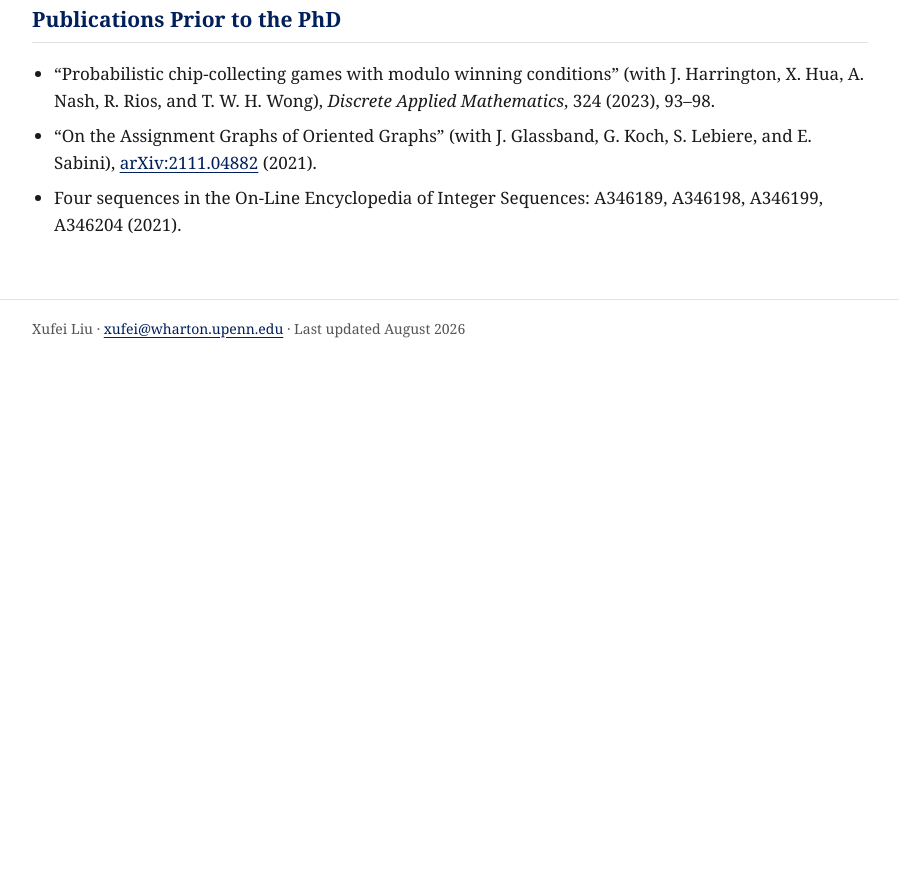
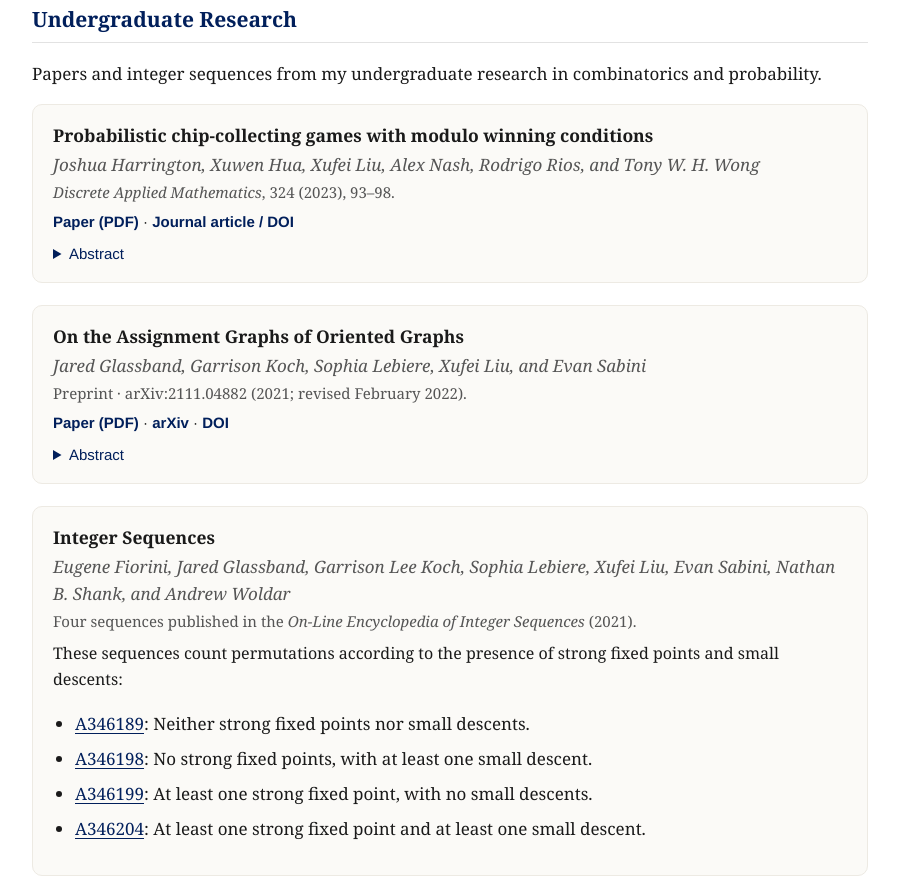
Before and after one commit to xufei-wharton/xufei-wharton.github.io, a plain HTML site: page research.html in a window 1280 px wide. Shown: the part 1142-2022 px from the top of the page, without its empty margins (190-1089 px from the left). Before the commit the page ends 1516 px from the top, so only its background shows below. Drawn offline with Linux system fonts and the light colour scheme.

Commit message:
Expand undergraduate research with papers, abstracts, and sequence links

```diff
--- a/research.html
+++ b/research.html
@@ -4,7 +4,7 @@
   <meta charset="utf-8">
   <meta name="viewport" content="width=device-width, initial-scale=1">
   <title>Research — Xufei Liu</title>
-  <meta name="description" content="Research by Xufei Liu: human-LLM collaboration and cognitive load, decision-aware learning from wearable sensors, and adaptive review policies for learning platforms.">
+  <meta name="description" content="Research by Xufei Liu: human-LLM collaboration and cognitive load, decision-aware learning from wearable sensors, adaptive review policies for learning platforms, and undergraduate research in combinatorics and probability.">
   <link rel="stylesheet" href="style.css">
 </head>
 <body>
@@ -115,24 +115,65 @@
     </details>
   </div>
 
-  <h2>Publications Prior to the PhD</h2>
+  <h2 id="undergraduate-research">Undergraduate Research</h2>
+  <p>Papers and integer sequences from my undergraduate research in combinatorics and probability.</p>
 
-  <ul>
-    <li>&ldquo;Probabilistic chip-collecting games with modulo winning conditions&rdquo;
-    (with J. Harrington, X. Hua, A. Nash, R. Rios, and T. W. H. Wong),
-    <em>Discrete Applied Mathematics</em>, 324 (2023), 93&ndash;98.</li>
-    <li>&ldquo;On the Assignment Graphs of Oriented Graphs&rdquo;
-    (with J. Glassband, G. Koch, S. Lebiere, and E. Sabini),
-    <a href="https://doi.org/10.48550/arXiv.2111.04882">arXiv:2111.04882</a> (2021).</li>
-    <li>Four sequences in the On-Line Encyclopedia of Integer Sequences:
-    A346189, A346198, A346199, A346204 (2021).</li>
-  </ul>
+  <div class="paper">
+    <div class="title">Probabilistic chip-collecting games with modulo winning conditions</div>
+    <div class="byline">Joshua Harrington, Xuwen Hua, Xufei Liu, Alex Nash, Rodrigo Rios, and Tony W. H. Wong</div>
+    <div class="status"><em>Discrete Applied Mathematics</em>, 324 (2023), 93&ndash;98.</div>
+    <div class="links">
+      <a href="papers/Probabilistic_Chip_Collecting_Games.pdf">Paper (PDF)</a> &middot;
+      <a href="https://doi.org/10.1016/j.dam.2022.08.031">Journal article / DOI</a>
+    </div>
+    <details>
+      <summary>Abstract</summary>
+      <p>Let <em>a</em>, <em>b</em>, and <em>n</em> be integers with 0 &lt; <em>a</em> &lt; <em>b</em> &lt; <em>n</em>.
+      In a certain two-player probabilistic chip-collecting game, Alice tosses a coin to determine
+      whether she collects <em>a</em> chips or <em>b</em> chips. If Alice collects <em>a</em> chips,
+      then Bob collects <em>b</em> chips, and vice versa. A player is announced the winner when
+      they have accumulated a number of chips that is a multiple of <em>n</em>. In this paper,
+      we settle two conjectures from the literature related to this game.</p>
+    </details>
+  </div>
+
+  <div class="paper">
+    <div class="title">On the Assignment Graphs of Oriented Graphs</div>
+    <div class="byline">Jared Glassband, Garrison Koch, Sophia Lebiere, Xufei Liu, and Evan Sabini</div>
+    <div class="status">Preprint &middot; arXiv:2111.04882 (2021; revised February 2022).</div>
+    <div class="links">
+      <a href="papers/Assignment_Graphs_of_Oriented_Graphs.pdf">Paper (PDF)</a> &middot;
+      <a href="https://arxiv.org/abs/2111.04882">arXiv</a> &middot;
+      <a href="https://doi.org/10.48550/arXiv.2111.04882">DOI</a>
+    </div>
+    <details>
+      <summary>Abstract</summary>
+      <p>In this paper, we extend the ideas of graph pebbling to oriented graphs and find a
+      classification for all graphs with fully traversable pebbling assignments that are
+      isomorphic to their assignment graph. We then give some cases in which a graph with
+      a non-fully traversable pebbling assignment is isomorphic to its assignment graph.</p>
+    </details>
+  </div>
+
+  <div class="paper">
+    <div class="title">Integer Sequences</div>
+    <div class="byline">Eugene Fiorini, Jared Glassband, Garrison Lee Koch, Sophia Lebiere,
+    Xufei Liu, Evan Sabini, Nathan B. Shank, and Andrew Woldar</div>
+    <div class="status">Four sequences published in the <em>On-Line Encyclopedia of Integer Sequences</em> (2021).</div>
+    <p>These sequences count permutations according to the presence of strong fixed points and small descents:</p>
+    <ul>
+      <li><a href="https://oeis.org/A346189">A346189</a>: Neither strong fixed points nor small descents.</li>
+      <li><a href="https://oeis.org/A346198">A346198</a>: No strong fixed points, with at least one small descent.</li>
+      <li><a href="https://oeis.org/A346199">A346199</a>: At least one strong fixed point, with no small descents.</li>
+      <li><a href="https://oeis.org/A346204">A346204</a>: At least one strong fixed point and at least one small descent.</li>
+    </ul>
+  </div>
 
 </div>
 
 <footer>
   <div class="container">
-    Xufei Liu · <a href="mailto:xufei@wharton.upenn.edu">xufei@wharton.upenn.edu</a> · Last updated August 2026
+    Xufei Liu · <a href="mailto:xufei@wharton.upenn.edu">xufei@wharton.upenn.edu</a> · Last updated September 2026
   </div>
 </footer>
 
```
Also changed, not shown: 2 other files.
